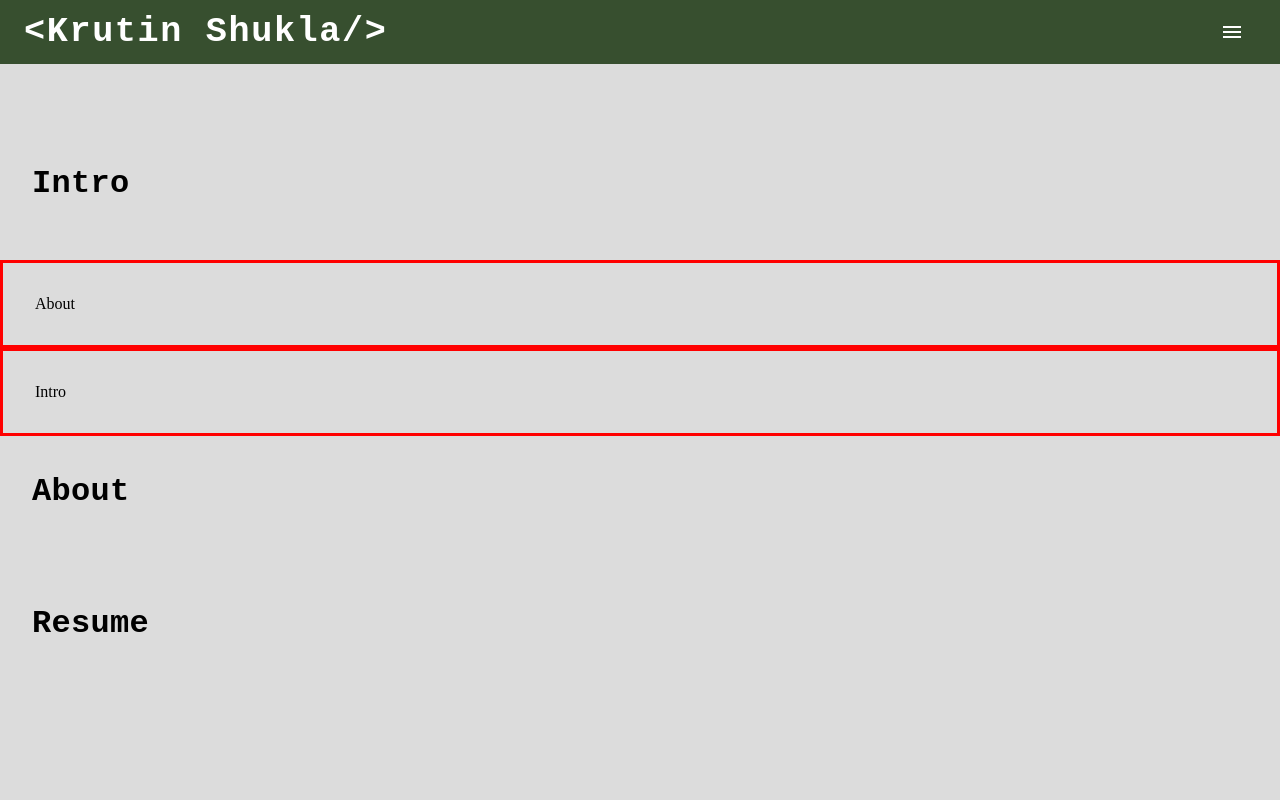
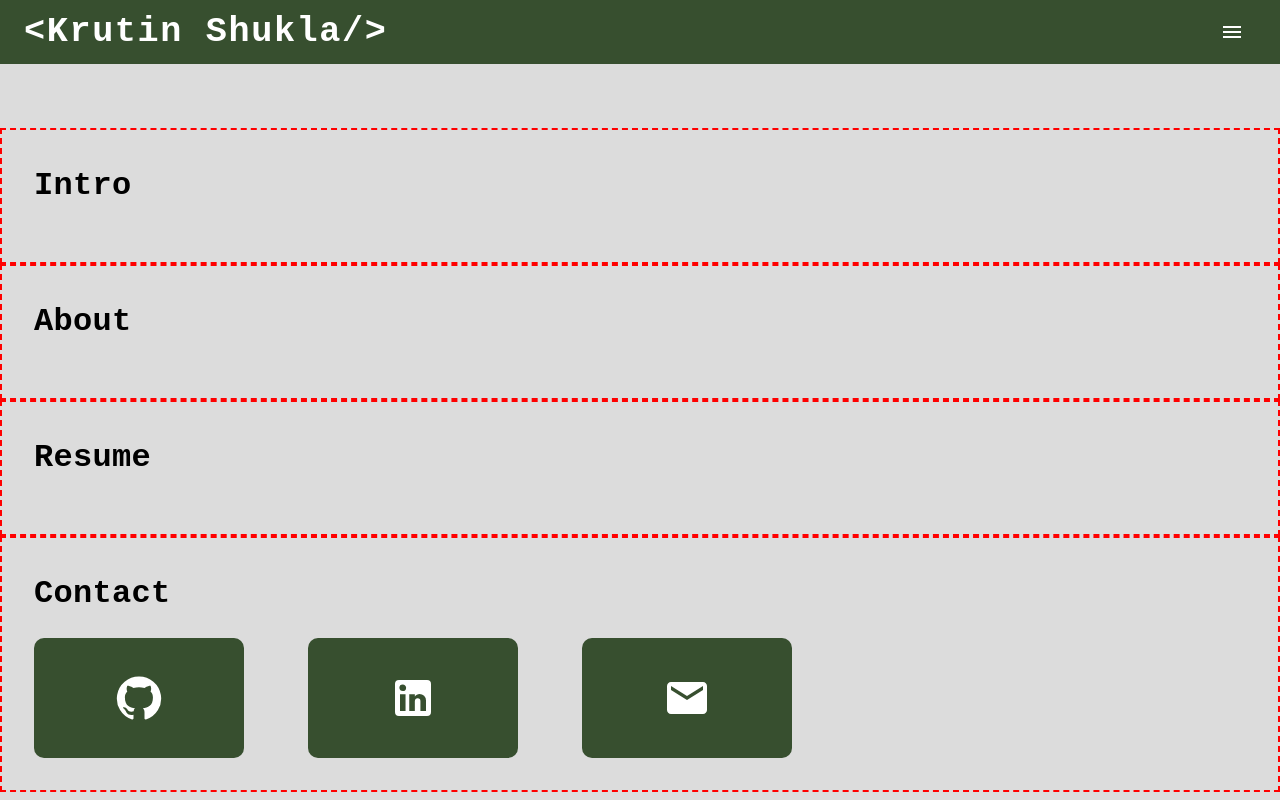
Before and after one commit to Krt-11/Website, a React (Vite) app in the folder personal-website/: page / in a window 1280 px wide. Shown: the top 800 px of the page. Built offline with nearby package versions, Linux system fonts and the light colour scheme.

Commit message:
update imports in app

```diff
--- a/personal-website/src/App.tsx
+++ b/personal-website/src/App.tsx
@@ -25,23 +25,23 @@ const App: React.FC = () => {
           marginTop: "8rem",
         }}
       >
-        <Intro />
-        <Box id="about" sx={{ padding: "2rem", border: "solid 3px red" }}>
-          About
+        <Box id="intro" sx={{ border: "2px red dashed" }}>
+          <Intro />
         </Box>
-        <Box id="intro" sx={{ padding: "2rem", border: "solid 3px red" }}>
-          Intro
+        <Box id="about" sx={{ border: "2px red dashed" }}>
+          <About />
         </Box>
-        <About />
         <Box
           id="resume"
           sx={{
-            marginBottom: "2000px",
+            border: "2px red dashed",
           }}
         >
           <Resume />
         </Box>
-        <Contact />
+        <Box id="contact" sx={{ border: "2px red dashed" }}>
+          <Contact />
+        </Box>
       </Box>
     </Box>
   );
--- a/personal-website/src/index.css
+++ b/personal-website/src/index.css
@@ -2,4 +2,5 @@ body {
   margin: 0;
   scroll-behavior: smooth;
   overflow-y: auto;
+  background-color: gainsboro;
 }
```
